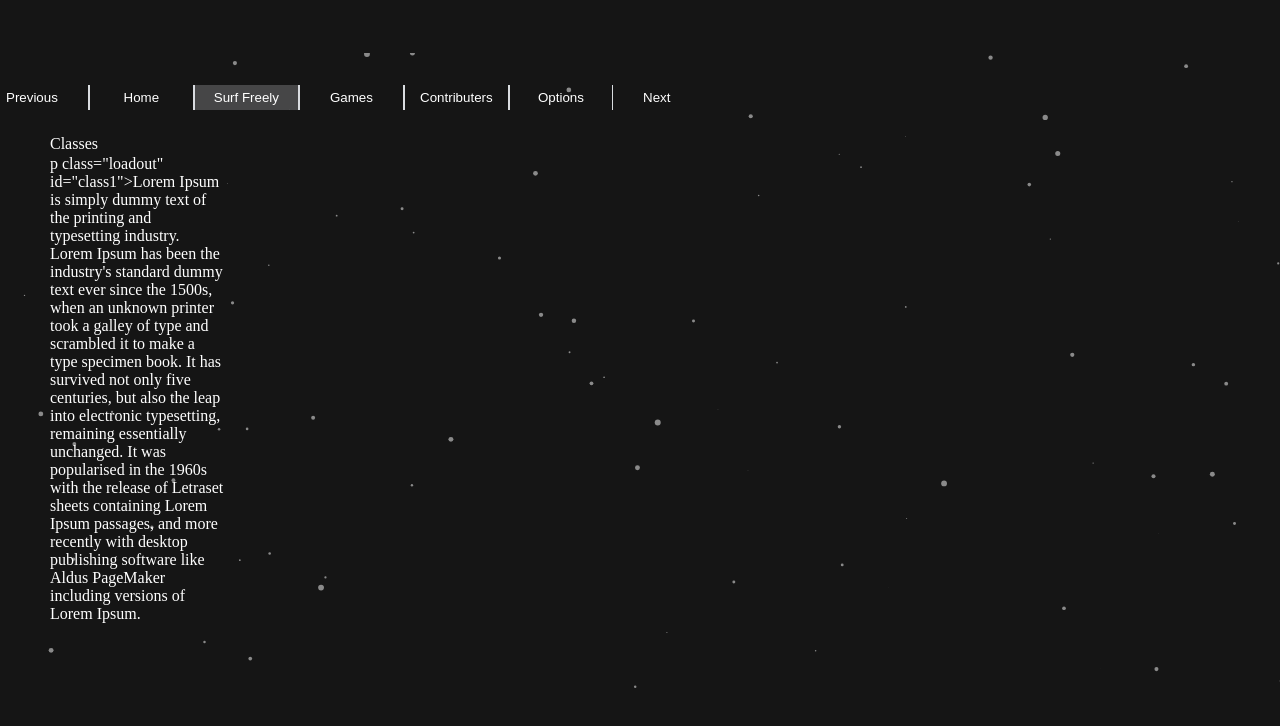
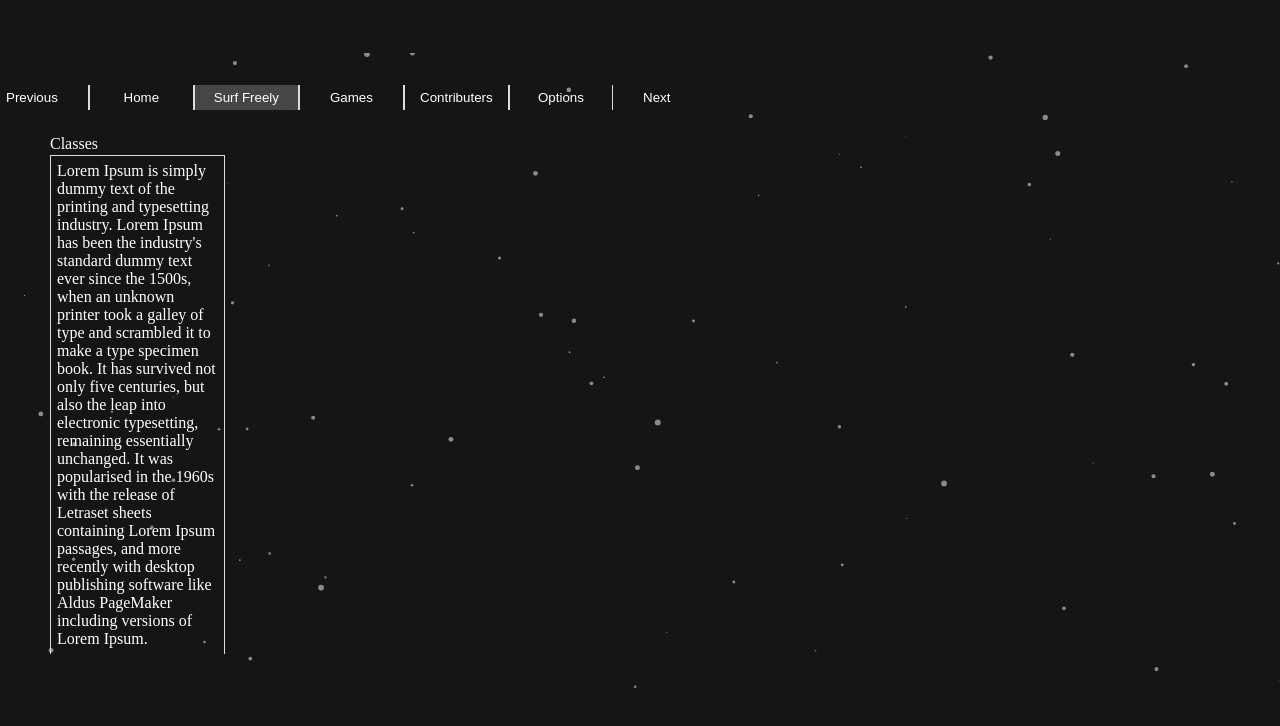
Before and after one commit to kinglalu/unknown-proxy-name, a plain HTML site: page alloy.html in a window 1280 px wide. Drawn offline with Linux system fonts and the light colour scheme; a web font is replaced by a local one.

Commit message:
Update alloy.html

```diff
--- a/alloy.html
+++ b/alloy.html
@@ -25,7 +25,7 @@
        </script>
        <div id="cl" class="label">Classes
 	  <span id="classes">
-		  p class="loadout" id="class1">Lorem Ipsum is simply dummy text of the printing and typesetting industry. Lorem Ipsum has been the industry's standard dummy text ever since the 1500s, when an unknown printer took a galley of type and scrambled it to make a type specimen book. It has survived not only five centuries, but also the leap into electronic typesetting, remaining essentially unchanged. It was popularised in the 1960s with the release of Letraset sheets containing Lorem Ipsum passages, and more recently with desktop publishing software like Aldus PageMaker including versions of Lorem Ipsum.</p
+		  <p class="loadout" id="class1">Lorem Ipsum is simply dummy text of the printing and typesetting industry. Lorem Ipsum has been the industry's standard dummy text ever since the 1500s, when an unknown printer took a galley of type and scrambled it to make a type specimen book. It has survived not only five centuries, but also the leap into electronic typesetting, remaining essentially unchanged. It was popularised in the 1960s with the release of Letraset sheets containing Lorem Ipsum passages, and more recently with desktop publishing software like Aldus PageMaker including versions of Lorem Ipsum.</p
 
 
 
```
